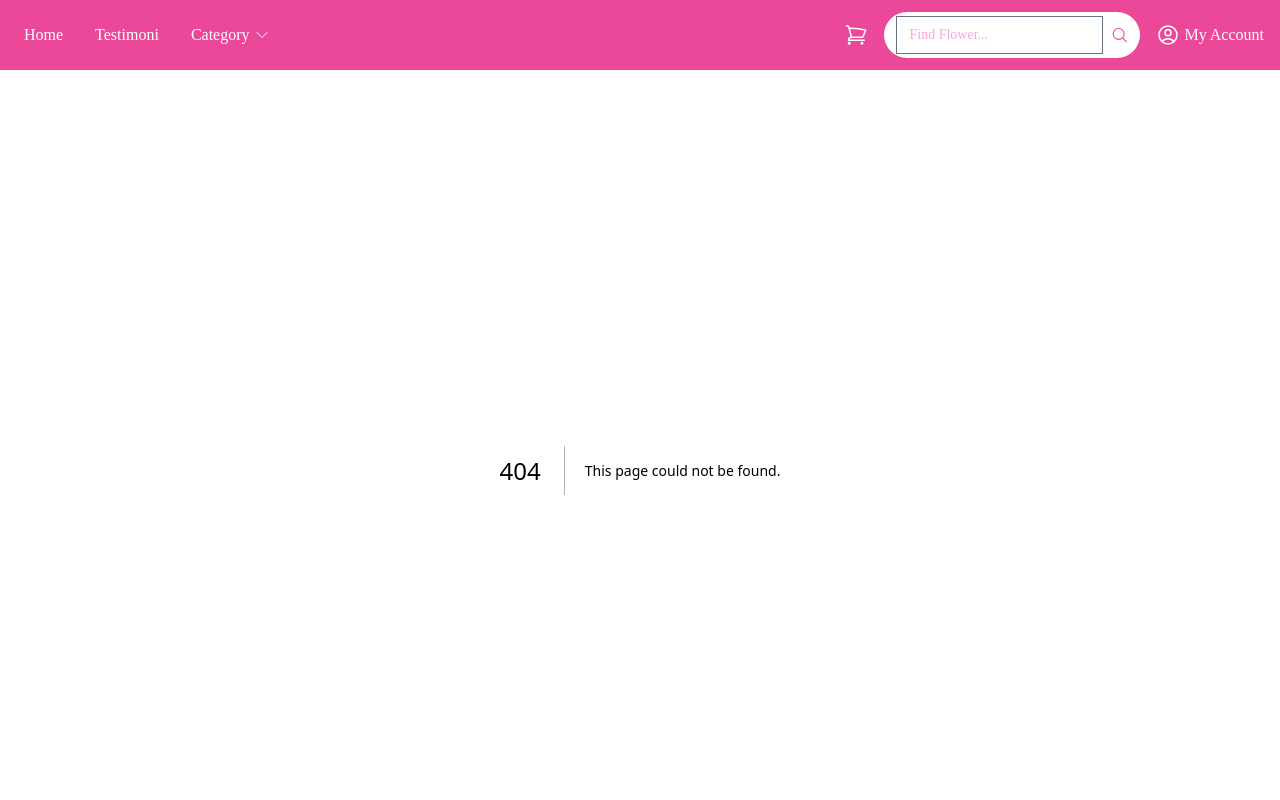
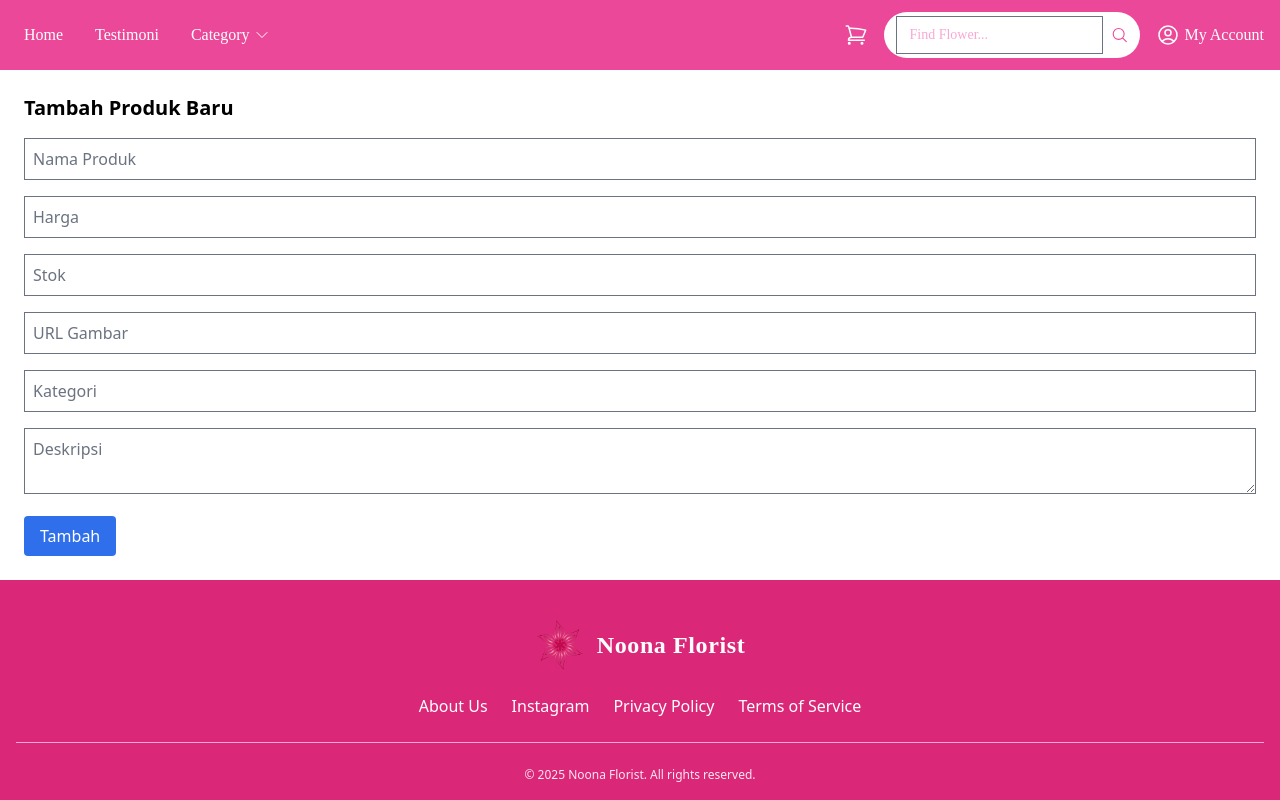
Before and after one commit to elvania01/nextjs-uas, a Next.js app: page /admin/products/create in a window 1280 px wide. Before the commit this address had no page. Shown: the top 800 px of the page. Built offline with nearby package versions, Linux system fonts and the light colour scheme.

Commit message:
Create page.tsx

```diff
--- /dev/null
+++ b/app/admin/products/create/page.tsx
@@ -0,0 +1,55 @@
+'use client'
+
+import { useState } from 'react'
+import { useRouter } from 'next/navigation'
+
+export default function CreateProductPage() {
+  const router = useRouter()
+  const [formData, setFormData] = useState({
+    name: '',
+    price: '',
+    image: '',
+    description: '',
+    category: '',
+    stock: '',
+  })
+
+  const handleChange = (e: React.ChangeEvent<HTMLInputElement | HTMLTextAreaElement>) => {
+    setFormData({ ...formData, [e.target.name]: e.target.value })
+  }
+
+  const handleSubmit = async (e: React.FormEvent) => {
+    e.preventDefault()
+
+    const res = await fetch('/api/products', {
+      method: 'POST',
+      headers: { 'Content-Type': 'application/json' },
+      body: JSON.stringify({
+        ...formData,
+        price: parseInt(formData.price),
+        stock: parseInt(formData.stock),
+      }),
+    })
+
+    if (res.ok) {
+      router.push('/admin/products')
+    } else {
+      alert('Gagal menambahkan produk')
+    }
+  }
+
+  return (
+    <div className="p-6">
+      <h1 className="text-xl font-bold mb-4">Tambah Produk Baru</h1>
+      <form onSubmit={handleSubmit} className="space-y-4">
+        <input name="name" onChange={handleChange} placeholder="Nama Produk" required className="border p-2 w-full" />
+        <input name="price" type="number" onChange={handleChange} placeholder="Harga" required className="border p-2 w-full" />
+        <input name="stock" type="number" onChange={handleChange} placeholder="Stok" required className="border p-2 w-full" />
+        <input name="image" onChange={handleChange} placeholder="URL Gambar" className="border p-2 w-full" />
+        <input name="category" onChange={handleChange} placeholder="Kategori" className="border p-2 w-full" />
+        <textarea name="description" onChange={handleChange} placeholder="Deskripsi" className="border p-2 w-full" />
+        <button type="submit" className="bg-blue-600 text-white px-4 py-2 rounded">Tambah</button>
+      </form>
+    </div>
+  )
+}
```
